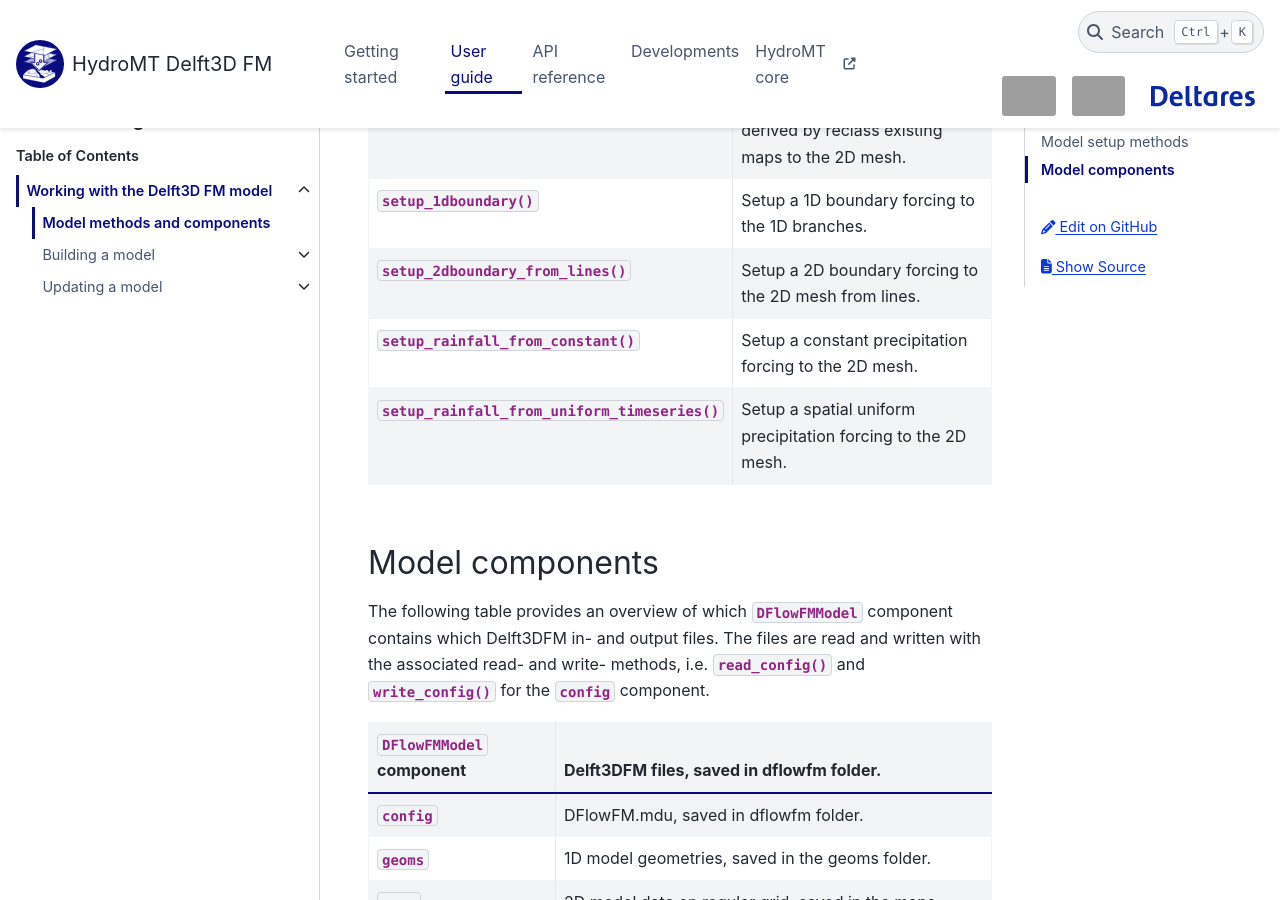
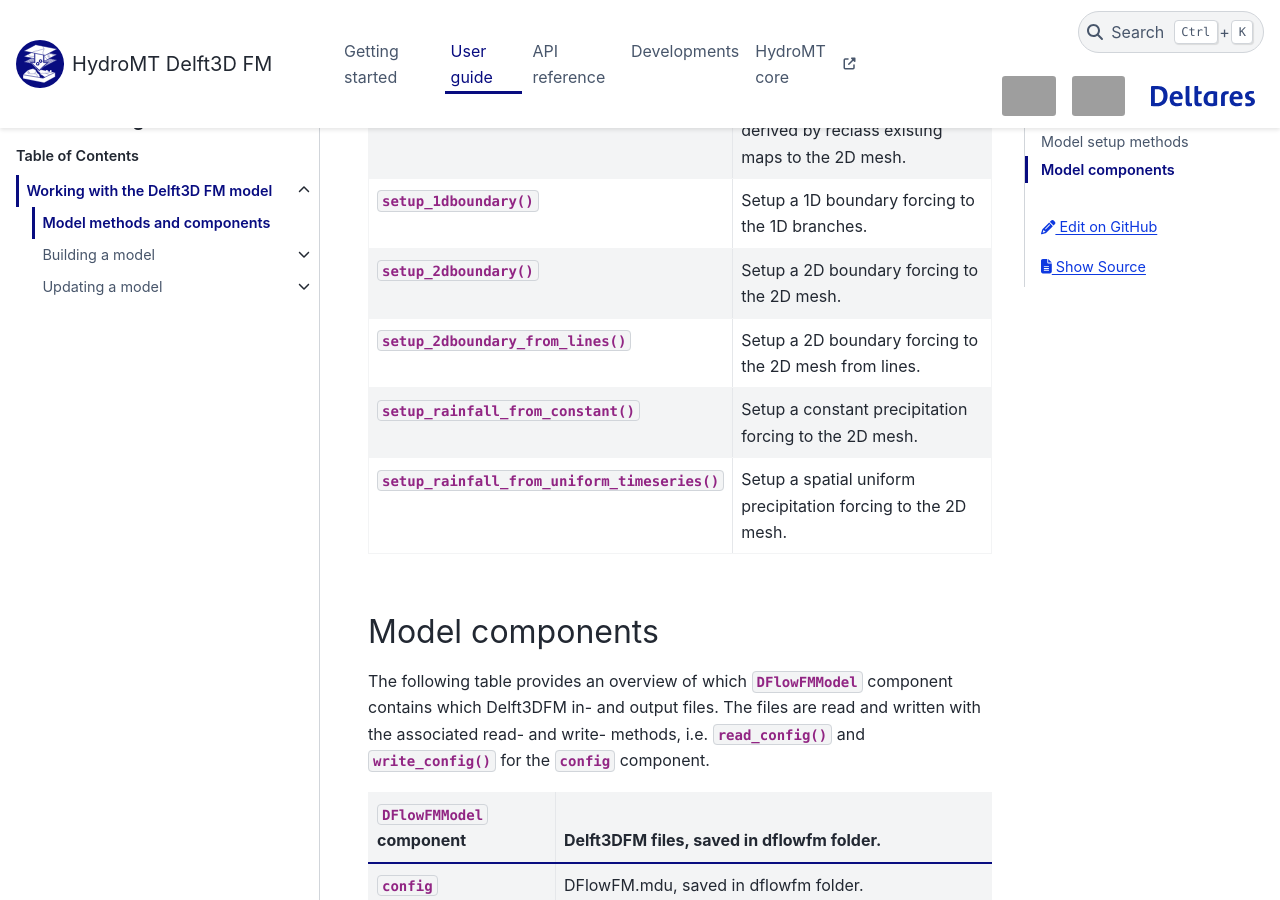
Before and after one commit to Deltares/hydromt_delft3dfm, a Sphinx documentation site: the page built from docs/user_guide/dflowfm_model_setup.rst, in a window 1280 px wide and 900 px high, scrolled down 1676 px. Built offline with Sphinx 7.4.7 and the PyData theme 0.15.4, drawn with Linux system fonts in a browser that asks for light colours; pages that are not in the unit, such as notebooks, are missing from menus; grey boxes are pictures that could not be loaded.

```diff
--- a/docs/api.rst
+++ b/docs/api.rst
@@ -43,6 +43,7 @@
    DFlowFMModel.setup_link1d2d
    DFlowFMModel.setup_maps_from_rasterdataset
    DFlowFMModel.setup_maps_from_raster_reclass
+   DFlowFMModel.setup_2dboundary
    DFlowFMModel.setup_2dboundary_from_lines
    DFlowFMModel.setup_rainfall_from_constant
    DFlowFMModel.setup_rainfall_from_uniform_timeseries
--- a/docs/user_guide/dflowfm_model_setup.rst
+++ b/docs/user_guide/dflowfm_model_setup.rst
@@ -59,6 +59,8 @@
       - This component adds parameter maps that are derived by reclass existing maps to the 2D mesh.
     * - :py:func:`~DFlowFMModel.setup_1dboundary`
       -  Setup a 1D boundary forcing to the 1D branches.
+    * - :py:func:`~DFlowFMModel.setup_2dboundary`
+      -  Setup a 2D boundary forcing to the 2D mesh.
     * - :py:func:`~DFlowFMModel.setup_2dboundary_from_lines`
       -  Setup a 2D boundary forcing to the 2D mesh from lines.
     * - :py:func:`~DFlowFMModel.setup_rainfall_from_constant`
```
